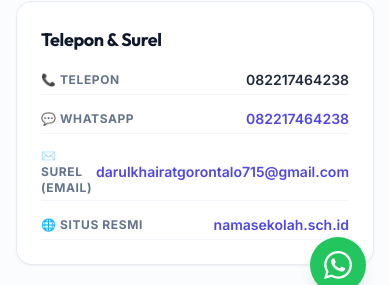
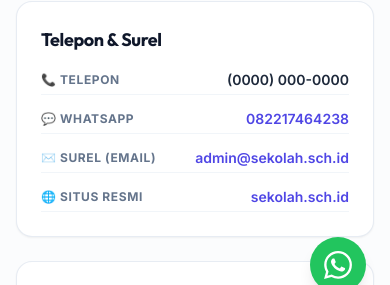
Before and after one commit to rtriadi/website-profil-sekolah, a Next.js app: page /kontak in a window 390 px wide. Shown: the part 527-812 px from the top of the page. Built offline with nearby package versions, Linux system fonts and the light colour scheme; no server answers; the database is empty.

Commit message:
feat: make contact page fields (address, phone, email, and website) dynamic from Supabase database instead of static values

```diff
--- a/data/school-profile.json
+++ b/data/school-profile.json
@@ -1,7 +1,7 @@
 [
   {
     "identity": {
-      "name": "Sekolah Islam Terpadu Darul Khairat",
+      "name": "Paud Islam Terpadu Darul Khairat",
       "shortName": "PAUDITDK",
       "npsn": "00000001",
       "foundedDate": "2020-01-01",
--- a/src/app/(public)/kontak/page.tsx
+++ b/src/app/(public)/kontak/page.tsx
@@ -10,7 +10,21 @@ export const metadata: Metadata = {
 export default async function ContactPage() {
   const contact = getContactInfo();
   const profile = await getSchoolProfile();
-  const a = contact.address;
+
+  // Use profile address if available, fallback to contact address
+  const hasProfileAddress = profile.address && (profile.address.street || profile.address.city || profile.address.province);
+  const a = hasProfileAddress ? profile.address : contact.address;
+
+  // Use profile contact if available, fallback to contact
+  const phone = profile.contact?.phone || contact.phone;
+  const email = profile.contact?.email || contact.email;
+  const websiteUrl = profile.contact?.website || "";
+
+  const displayWebsite = websiteUrl
+    .replace(/^https?:\/\//i, "")
+    .replace(/^www\./i, "")
+    .replace(/\/+$/, "") || `${(profile.identity.shortName || profile.identity.name).toLowerCase().replace(/\s+/g, "")}.sch.id`;
+  const linkHref = websiteUrl.startsWith("http") ? websiteUrl : `https://${displayWebsite}`;
 
   const fullAddress = [a.street, a.village, a.district, a.city, a.province]
     .filter(Boolean)
@@ -48,7 +62,7 @@ export default async function ContactPage() {
                 <div className="space-y-2.5 text-sm text-slate-600 dark:text-slate-400">
                   <p className="flex justify-between items-center py-1 border-b border-slate-100 dark:border-white/5">
                     <span className="font-bold text-slate-500 text-xs uppercase tracking-wider">📞 Telepon</span>
-                    <span className="font-semibold text-slate-800 dark:text-slate-200">{contact.phone}</span>
+                    <span className="font-semibold text-slate-800 dark:text-slate-200">{phone}</span>
                   </p>
                   {contact.whatsapp && (
                     <p className="flex justify-between items-center py-1 border-b border-slate-100 dark:border-white/5">
@@ -63,26 +77,26 @@ export default async function ContactPage() {
                       </a>
                     </p>
                   )}
-                  {contact.email && (
+                  {email && (
                     <p className="flex justify-between items-center py-1 border-b border-slate-100 dark:border-white/5">
                       <span className="font-bold text-slate-500 text-xs uppercase tracking-wider">✉️ Surel (Email)</span>
                       <a
-                        href={`mailto:${contact.email}`}
+                        href={`mailto:${email}`}
                         className="font-semibold text-indigo-600 dark:text-indigo-400 hover:underline"
                       >
-                        {contact.email}
+                        {email}
                       </a>
                     </p>
                   )}
                   <p className="flex justify-between items-center py-1 border-b border-slate-100 dark:border-white/5">
                     <span className="font-bold text-slate-500 text-xs uppercase tracking-wider">🌐 Situs Resmi</span>
                     <a
-                      href={`https://${profile.identity.name.toLowerCase().replace(/\s+/g, "")}.sch.id`}
+                      href={linkHref}
                       target="_blank"
                       rel="noopener noreferrer"
                       className="font-semibold text-indigo-600 dark:text-indigo-400 hover:underline"
                     >
-                      {profile.identity.name.toLowerCase().replace(/\s+/g, "")}.sch.id
+                      {displayWebsite}
                     </a>
                   </p>
                 </div>
```
